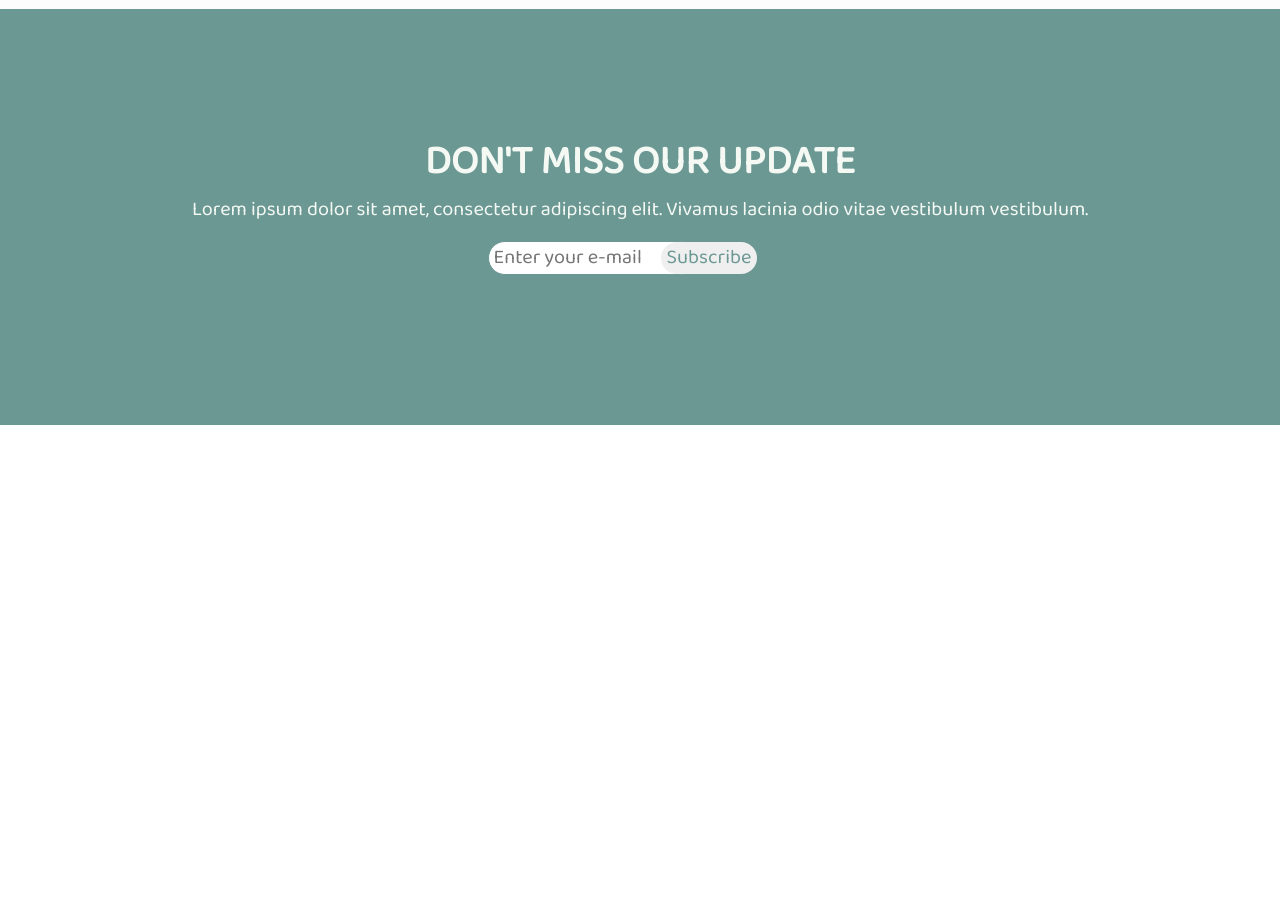
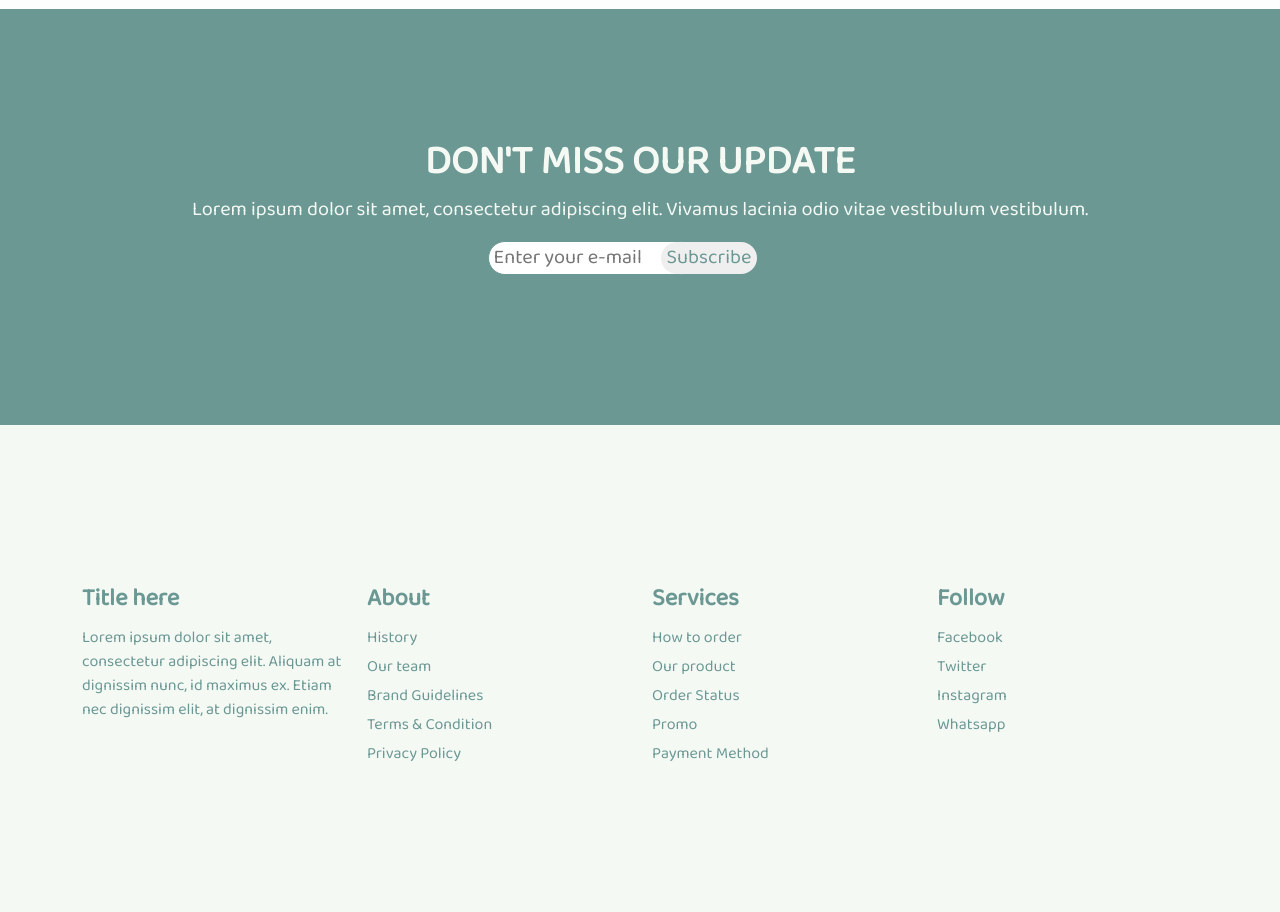
Before and after one commit to angelterziev196/toDoApp, a website built with Parcel: page index.html in a window 1280 px wide. Shown: the part 4157-5069 px from the top of the page. Before the commit the page ends 4582 px from the top, so only its background shows below. Built offline with nearby package versions, Linux system fonts and the light colour scheme; files whose address does not match are found by name.

Commit message:
update 10/27/2021

```diff
--- a/index.html
+++ b/index.html
@@ -305,6 +305,51 @@
       </div>
     </section>
     <!--UPDATE SECTION END-->
+
+    <!-- FOOTER-->
+    <footer class="footer">
+      <div class="container footer-holder">
+        <div class="row footer-row">
+          <div class="col-md-3 footer-title">
+            <h4>Title here</h4>
+            <p>
+              Lorem ipsum dolor sit amet, consectetur adipiscing elit. Aliquam
+              at dignissim nunc, id maximus ex. Etiam nec dignissim elit, at
+              dignissim enim.
+            </p>
+          </div>
+          <div class="col-md-3 footer-about">
+            <h4>About</h4>
+            <ul class="list-unstyled">
+              <li><a href="#">History</a></li>
+              <li><a href="#">Our team</a></li>
+              <li><a href="#">Brand Guidelines</a></li>
+              <li><a href="#">Terms & Condition</a></li>
+              <li><a href="#">Privacy Policy</a></li>
+            </ul>
+          </div>
+          <div class="col-md-3 footer-services">
+            <h4>Services</h4>
+            <ul class="list-unstyled">
+              <li><a href="#">How to order</a></li>
+              <li><a href="#">Our product</a></li>
+              <li><a href="#">Order Status</a></li>
+              <li><a href="#">Promo</a></li>
+              <li><a href="#">Payment Method</a></li>
+            </ul>
+          </div>
+          <div class="col-md-3 footer-follow">
+            <h4>Follow</h4>
+            <ul class="list-unstyled">
+              <li><a href="#">Facebook</a></li>
+              <li><a href="#">Twitter</a></li>
+              <li><a href="#">Instagram</a></li>
+              <li><a href="#">Whatsapp</a></li>
+            </ul>
+          </div>
+        </div>
+      </div>
+    </footer>
     <script
       src="https://cdnjs.cloudflare.com/ajax/libs/Swiper/7.0.8/swiper-bundle.min.js"
       integrity="sha512-TEY9MppoX49BydDCCSsdqDUihEAEdO2S2En3WRjPoM+4wBkLtE7HKJ/Xt34c46/XM0Qxf6+F5caDMejengSDdA=="
--- a/styles/style.scss
+++ b/styles/style.scss
@@ -381,11 +381,11 @@ header {
 }
 
 // OUR TRAINER SECTION END
-.newsletter{
+.newsletter {
   background-color: $mainColor;
 
-  .newsletter-holder-row-content{
-    padding-top:130px;
+  .newsletter-holder-row-content {
+    padding-top: 130px;
     padding-bottom: 150px;
     font-family: $balooBhaiFont;
     display: flex;
@@ -394,8 +394,8 @@ header {
     text-align: center;
     color: $pricingBackground;
 
-    font-size:20px;
-    h1{
+    font-size: 20px;
+    h1 {
       font-weight: bolder;
     }
 
@@ -403,17 +403,54 @@ header {
       display: flex;
       flex-direction: row;
       align-items: center;
-      input{
-        border:1px solid $mainColor;
-        padding-left:5px;
+      input {
+        border: 1px solid $mainColor;
+        padding-left: 5px;
         border-radius: 20px;
       }
-      button{
+      button {
         color: $mainColor;
-        border:none;
+        border: none;
         border-radius: 20px;
         transform: translateX(-35px);
       }
     }
   }
 }
+
+//FOOTER
+.footer {
+  padding-top: 160px;
+  padding-bottom: 130px;
+  background-color: $pricingBackground;
+  .footer-row {
+    font-family: $balooBhaiFont;
+    color: $mainColor;
+    h4 {
+      font-weight: bolder;
+    }
+  }
+
+  .footer-title {
+    p {
+      padding-top: 5px;
+    }
+  }
+
+  .list-unstyled {
+    li {
+      padding-top: 5px;
+
+      a {
+        transition-property: border-bottom;
+        transition-duration: 400ms;
+        &:hover {
+          border-bottom: 3px solid $mainColor;
+        }
+        text-decoration: none;
+        color: $mainColor;
+        // text-decoration-color: none;
+      }
+    }
+  }
+}
```
